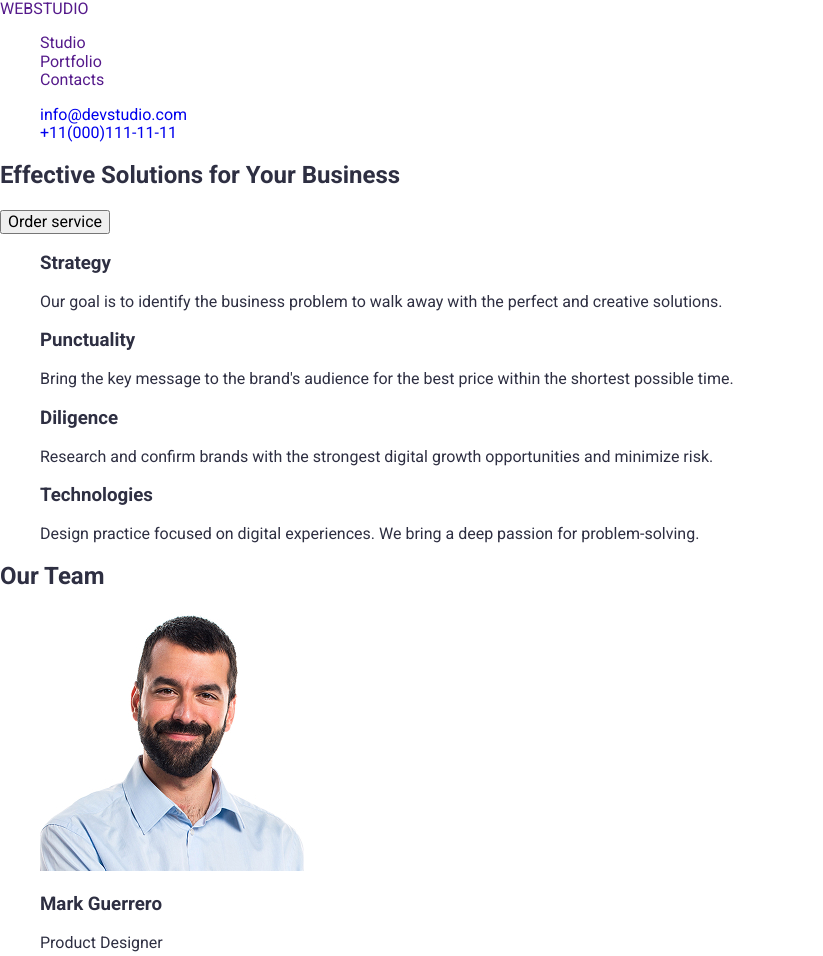
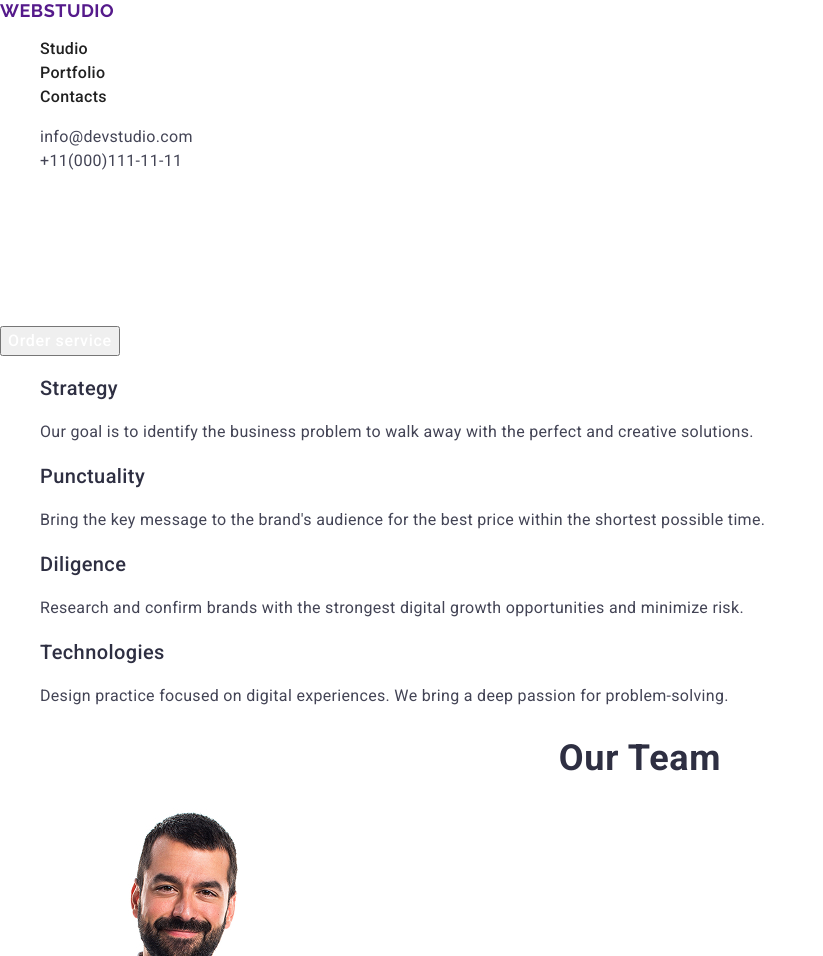
Before and after one commit to Nazarii-Popadiuk/got-markup-hw-02, a plain HTML site: page index.html in a window 1280 px wide. Shown: the top 956 px of the page, without its empty margins (0-823 px from the left). Drawn offline with nearby package versions, Linux system fonts and the light colour scheme; files whose address does not match are found by name.

Commit message:
have my 2 homework done by own

```diff
--- a/css/styles.css
+++ b/css/styles.css
@@ -14,3 +14,132 @@ link:hover,
 link:focus {
   color: #212121;
 }
+#header-logo {
+  font-family: "Raleway", sans-serif;
+  font-weight: 700;
+  font-size: 18px;
+
+  /* line-height: 21px; */
+  line-height: 1.16667;
+  letter-spacing: 0.03em;
+  text-transform: uppercase;
+}
+#nav-menu {
+  font-weight: 500;
+  font-size: 16px;
+
+  /* line-height: 24px; */
+  line-height: 1.5;
+  letter-spacing: 0.02em;
+  color: #212121;
+}
+#address {
+  font-weight: 400;
+  font-size: 16px;
+
+  /* line-height: 24px; */
+  line-height: 1.5;
+  letter-spacing: 0.02em;
+  color: #434455;
+}
+.title {
+  font-weight: 700;
+  font-size: 56px;
+
+  /* line-height: 60px; */
+  line-height: 1.07143;
+  letter-spacing: 0.02em;
+  text-align: center;
+  color: #ffffff;
+}
+.main-page-btn {
+  font-weight: 500;
+  font-size: 16px;
+
+  /* line-height: 24px; */
+  line-height: 1.5;
+  letter-spacing: 0.04em;
+  color: #ffffff;
+}
+.title-descr {
+  font-weight: 500;
+  font-size: 20px;
+
+  /* line-height: 24px; */
+  line-height: 1.2;
+  letter-spacing: 0.02em;
+}
+.descr {
+  font-weight: 400;
+  font-size: 16px;
+
+  /* line-height: 24px; */
+  line-height: 1.5;
+  letter-spacing: 0.02em;
+  color: #434455;
+}
+.subtitle {
+  font-weight: 700;
+  font-size: 36px;
+
+  /* line-height: 40px; */
+  line-height: 1.11111;
+  letter-spacing: 0.02em;
+  text-align: center;
+}
+.name {
+  font-weight: 500;
+  font-size: 20px;
+
+  /* line-height: 24px; */
+  line-height: 1.2;
+  letter-spacing: 0.02em;
+  text-align: center;
+}
+.position {
+  font-weight: 400;
+  font-size: 16px;
+
+  /* line-height: 24px; */
+  line-height: 1.5;
+  letter-spacing: 0.02em;
+  text-align: center;
+  color: #434455;
+}
+.portfolio-item {
+  font-weight: 500;
+  font-size: 20px;
+
+  /* line-height: 24px; */
+  line-height: 1.2;
+  letter-spacing: 0.02em;
+}
+.portfolio-item-descr {
+  font-weight: 400;
+  font-size: 16px;
+
+  /* line-height: 24px; */
+  line-height: 1.5;
+  letter-spacing: 0.02em;
+  color: #434455;
+}
+#footer-logo {
+  font-family: "raleway" sans-serif;
+  font-weight: 700;
+  font-size: 18px;
+
+  /* line-height: 21px; */
+  line-height: 1.16667;
+  letter-spacing: 0.03em;
+  text-transform: uppercase;
+  color: #f4f4fd;
+}
+.footer-text {
+  font-weight: 400;
+  font-size: 16px;
+
+  /* line-height: 24px; */
+  line-height: 1.5;
+  letter-spacing: 0.02em;
+  color: #f4f4fd;
+}
--- a/index.html
+++ b/index.html
@@ -18,60 +18,64 @@
   </head>
   <body>
     <header>
-      <a href="" class="link">WEBSTUDIO</a>
+      <a href="" class="link" id="header-logo">WEBSTUDIO</a>
       <nav>
         <ul>
           <li>
-            <a href="" class="link">Studio</a>
+            <a href="" class="link" id="nav-menu">Studio</a>
           </li>
           <li>
-            <a href="" class="link">Portfolio</a>
+            <a href="" class="link" id="nav-menu">Portfolio</a>
           </li>
           <li>
-            <a href="" class="link">Contacts</a>
+            <a href="" class="link" id="nav-menu">Contacts</a>
           </li>
         </ul>
       </nav>
       <ul>
         <li>
-          <a href="mailto:info@devstudio.com" class="link"
+          <a href="mailto:info@devstudio.com" class="link" id="address"
             >info@devstudio.com</a
           >
         </li>
-        <li><a href="tel:+110001111111" class="link">+11(000)111-11-11</a></li>
+        <li>
+          <a href="tel:+110001111111" class="link" id="address"
+            >+11(000)111-11-11</a
+          >
+        </li>
       </ul>
     </header>
     <main>
       <section>
-        <h1>Effective Solutions for Your Business</h1>
-        <button type="button">Order service</button>
+        <h1 class="title">Effective Solutions for Your Business</h1>
+        <button type="button" class="main-page-btn">Order service</button>
       </section>
       <section>
         <ul>
           <li>
-            <h3>Strategy</h3>
-            <p>
+            <h3 class="title-descr">Strategy</h3>
+            <p class="descr">
               Our goal is to identify the business problem to walk away with the
               perfect and creative solutions.
             </p>
           </li>
           <li>
-            <h3>Punctuality</h3>
-            <p>
+            <h3 class="title-descr">Punctuality</h3>
+            <p class="descr">
               Bring the key message to the brand's audience for the best price
               within the shortest possible time.
             </p>
           </li>
           <li>
-            <h3>Diligence</h3>
-            <p>
+            <h3 class="title-descr">Diligence</h3>
+            <p class="descr">
               Research and confirm brands with the strongest digital growth
               opportunities and minimize risk.
             </p>
           </li>
           <li>
-            <h3>Technologies</h3>
-            <p>
+            <h3 class="title-descr">Technologies</h3>
+            <p class="descr">
               Design practice focused on digital experiences. We bring a deep
               passion for problem-solving.
             </p>
@@ -79,7 +83,7 @@
         </ul>
       </section>
       <section>
-        <h2>Our Team</h2>
+        <h2 class="subtitle">Our Team</h2>
         <ul>
           <li>
             <img
@@ -88,8 +92,8 @@
               width="264"
               height="260"
             />
-            <h3>Mark Guerrero</h3>
-            <p>Product Designer</p>
+            <h3 class="name">Mark Guerrero</h3>
+            <p class="position">Product Designer</p>
           </li>
           <li>
             <img
@@ -98,8 +102,8 @@
               width="264"
               height="260"
             />
-            <h3>Tom Ford</h3>
-            <p>Frontend Developer</p>
+            <h3 class="name">Tom Ford</h3>
+            <p class="position">Frontend Developer</p>
           </li>
           <li>
             <img
@@ -108,8 +112,8 @@
               width="264"
               height="260"
             />
-            <h3>Camila Garcia</h3>
-            <p>Marketing</p>
+            <h3 class="name">Camila Garcia</h3>
+            <p class="position">Marketing</p>
           </li>
           <li>
             <img
@@ -118,13 +122,13 @@
               width="264"
               height="260"
             />
-            <h3>Daniel Wilson</h3>
-            <p>UI Designer</p>
+            <h3 class="name">Daniel Wilson</h3>
+            <p class="position">UI Designer</p>
           </li>
         </ul>
       </section>
       <section>
-        <h2>Our portfolio</h2>
+        <h2 class="subtitle">Our portfolio</h2>
         <ul>
           <li>
             <img
@@ -133,8 +137,8 @@
               width="360"
               height="300"
             />
-            <h3>Banking app</h3>
-            <p>App</p>
+            <h3 class="portfolio-item">Banking app</h3>
+            <p class="portfolio-item-descr">App</p>
           </li>
           <li>
             <img
@@ -143,8 +147,8 @@
               width="360"
               height="300"
             />
-            <h3>Cashless payment</h3>
-            <p>Marketing</p>
+            <h3 class="portfolio-item">Cashless payment</h3>
+            <p class="portfolio-item-descr">Marketing</p>
           </li>
           <li>
             <img
@@ -153,8 +157,8 @@
               width="360"
               height="300"
             />
-            <h3>Meditation app</h3>
-            <p>App</p>
+            <h3 class="portfolio-item">Meditation app</h3>
+            <p class="portfolio-item-descr">App</p>
           </li>
           <li>
             <img
@@ -163,8 +167,8 @@
               width="360"
               height="300"
             />
-            <h3>Taxi service</h3>
-            <p>Marketing</p>
+            <h3 class="portfolio-item">Taxi service</h3>
+            <p class="portfolio-item-descr">Marketing</p>
           </li>
           <li>
             <img
@@ -173,20 +177,20 @@
               width="360"
               height="300"
             />
-            <h3>Screen illustrations</h3>
-            <p>Design</p>
+            <h3 class="portfolio-item">Screen illustrations</h3>
+            <p class="portfolio-item-descr">Design</p>
           </li>
           <li>
             <img src="images/img-9.jpg" alt="Girl" width="360" height="300" />
-            <h3>Online courses</h3>
-            <p>Marketing</p>
+            <h3 class="portfolio-item">Online courses</h3>
+            <p class="portfolio-item-descr">Marketing</p>
           </li>
         </ul>
       </section>
     </main>
     <footer>
-      <a href="" class="link">WEBSTUDIO</a>
-      <p>
+      <a href="" class="link" id="footer-logo">WEBSTUDIO</a>
+      <p class="footer-text">
         Increase the flow of customers and sales for your business with digital
         marketing & growth
       </p>
```
Also changed, not shown: 1 other file.
